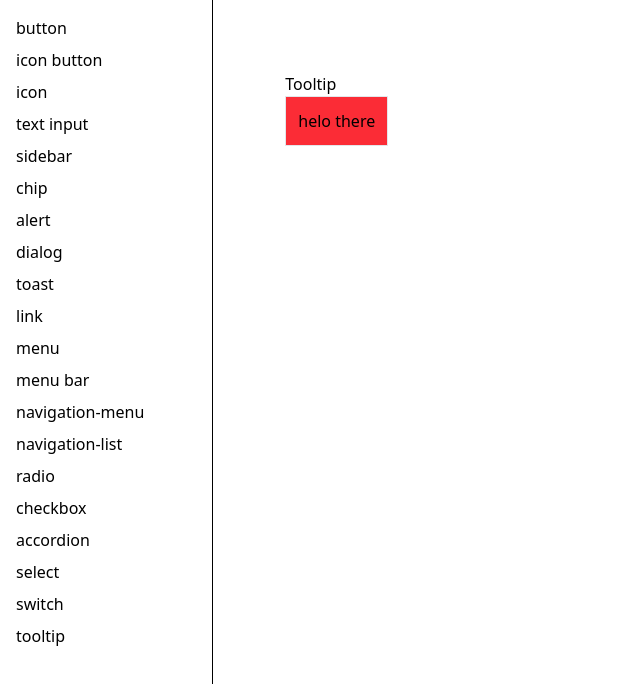
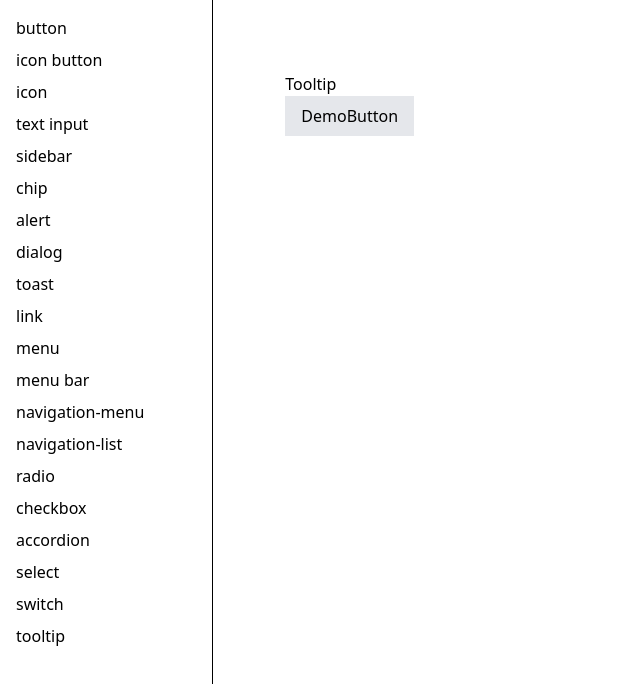
Before and after one commit to vikashsurin/zenosui, a SvelteKit app: page /docs/tooltip in a window 1280 px wide. Shown: the top 684 px of the page, without its empty margins (0-640 px from the left). Built offline with nearby package versions, Linux system fonts and the light colour scheme.

Commit message:
updated tooltip

```diff
--- a/src/lib/ui/tooltip/Tooltip.svelte
+++ b/src/lib/ui/tooltip/Tooltip.svelte
@@ -1,20 +1,20 @@
 <script lang="ts">
 	import { tv } from 'tailwind-variants';
 	import clsx from 'clsx';
-	import { baseVariant } from '$lib/style/base.js';
 	import TooltipPopup from './TooltipPopup.svelte';
 	import type { TooltipProps } from '$lib/types.js';
 
 	let { children, uiRounded, content, uiSize, class: _class, ...props }: TooltipProps = $props();
 
 	let style = tv({
-		extend: baseVariant,
-		base: `relative inline-block`,
+		base: `.zu_tooltip_maker relative inline-block`,
 		variants: {},
 		defaultVariants: {}
 	});
-	const finalClass = $derived(style({ class: clsx(_class) }));
+	const finalClass = $derived(style({ class: clsx() }));
+
 	let showTooltip = $state(false);
+
 	function handleMouseEnter() {
 		showTooltip = true;
 	}
--- a/src/lib/ui/tooltip/TooltipPopup.svelte
+++ b/src/lib/ui/tooltip/TooltipPopup.svelte
@@ -1,9 +1,7 @@
 <script lang="ts">
 	import { tv } from 'tailwind-variants';
 	import clsx from 'clsx';
-	import { baseVariant } from '$lib/style/base.js';
 	import { TEXT_SIZE_WITH_PADDING } from '$lib/style/sizing.js';
-	import { base } from '$app/paths';
 	import { ROUNDED } from '$lib/style/borders.js';
 	import { fly } from 'svelte/transition';
 	import type { TooltipPopupProps } from '$lib/types.js';
@@ -13,8 +11,7 @@
 		uiRounded,
 		uiSize,
 		content = 'this is a tooltip and this is long',
-		class: _class,
-		...props
+		class: _class
 	}: TooltipPopupProps = $props();
 
 	let marginBottom = $derived(uiSize);
@@ -38,7 +35,9 @@
 				'8xl': 'mb-16'
 			}
 		},
-		defaultVariants: {}
+		defaultVariants: {
+			marginBottom: 'sm'
+		}
 	});
 	const finalClass = $derived(style({ uiRounded, marginBottom, class: clsx(_class) }));
 
@@ -47,6 +46,10 @@
 		variants: {
 			uiRounded: ROUNDED,
 			uiSize: TEXT_SIZE_WITH_PADDING
+		},
+		defaultVariants: {
+			uiSize: 'sm',
+			uiRounded: 'sm'
 		}
 	});
 
@@ -74,7 +77,7 @@
 	});
 </script>
 
-<div transition:fly class={`zu_tooltip ${finalClass}`}>
+<div role="tooltip" transition:fly class={`zu_tooltip ${finalClass}`}>
 	<span class={`zu_tooltip_cont ${tooltipCont({ uiRounded, uiSize })}`}>
 		{#if children}
 			{@render children?.()}
@@ -91,14 +94,13 @@
 		bottom: 100%;
 		left: 50%;
 		height: max-content;
-		/* margin-bottom: 0.5rem; */
 		transform: translateX(-50%);
 		text-wrap: nowrap;
 	}
 	.zu_tooltip_cont {
 		display: block;
 		position: relative;
-		z-index: 10000;
+		z-index: 9999;
 		height: 100%;
 		background-color: inherit;
 	}
--- a/src/routes/docs/tooltip/+page.svelte
+++ b/src/routes/docs/tooltip/+page.svelte
@@ -1,15 +1,16 @@
 <script lang="ts">
+	import Button from '$lib/ui/button/Button.svelte';
 	import { Tooltip } from '$lib/ui/index.js';
 </script>
 
 <div class="p-10">
 	<h1>Tooltip</h1>
 	<Tooltip
-		uiRounded="sm"
-		uiSize="3xl"
 		content="How are you doing?"
-		class="border border-gray-300/60"
+		uiSize="sm"
+		uiRounded="xs"
+		class="border border-amber-600/60 bg-amber-200 text-amber-600 shadow-amber-500/20"
 	>
-		<p class="bg-red-500 p-3">helo there</p>
+		<Button>DemoButton</Button>
 	</Tooltip>
 </div>
```
